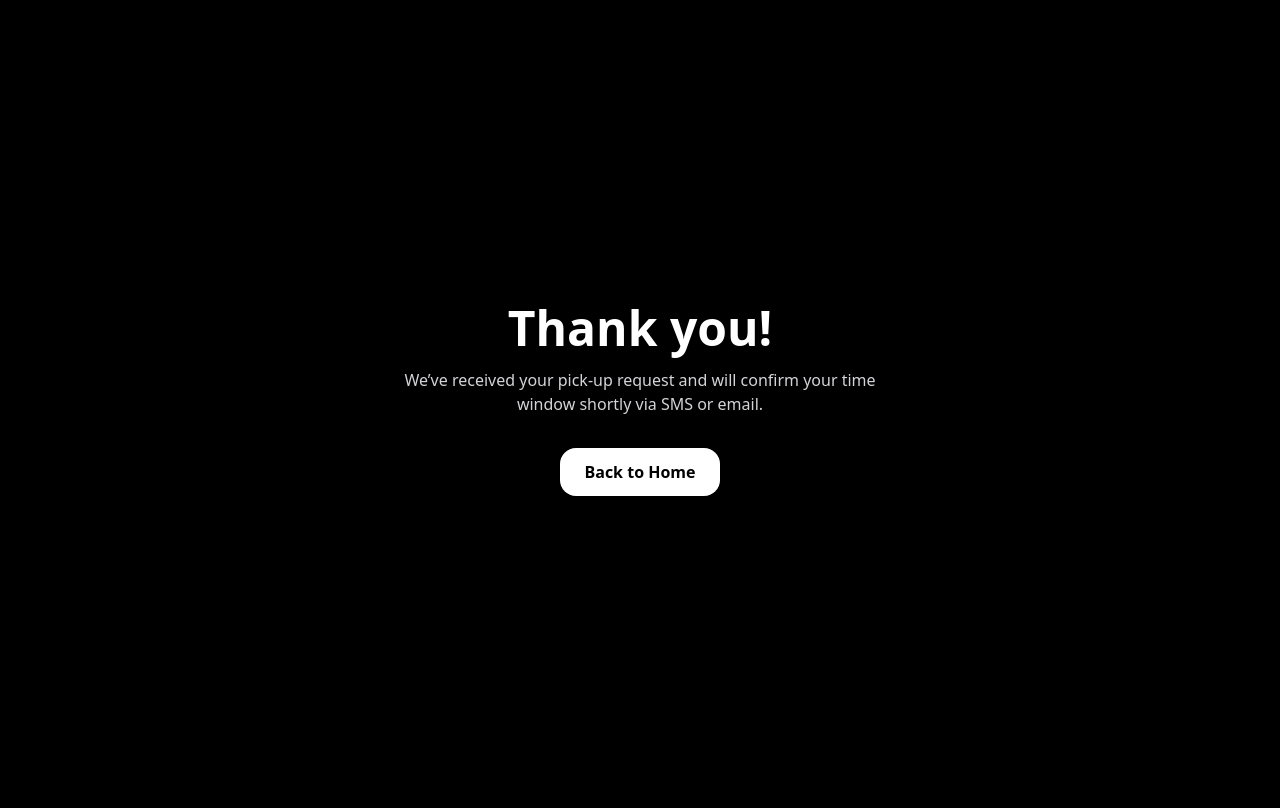
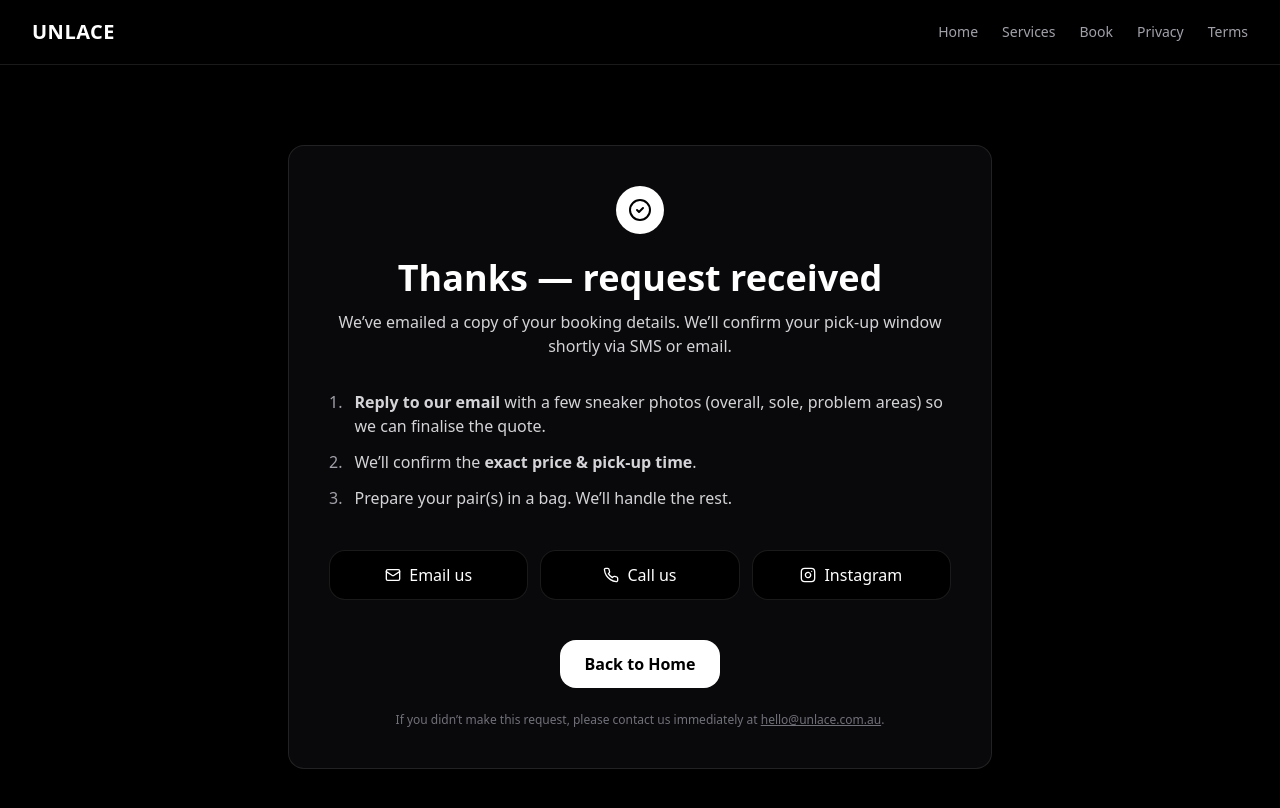
Before and after one commit to unlacesneakers/unlace-site, a Next.js app: page /thank-you in a window 1280 px wide. Shown: the top 808 px of the page. Built offline with nearby package versions, Linux system fonts and the light colour scheme.

Commit message:
Update thank-you.tsx

```diff
--- a/pages/thank-you.tsx
+++ b/pages/thank-you.tsx
@@ -1,23 +1,122 @@
+// pages/thank-you.tsx
+// UNLACE — Thank You / Confirmation
+// Clean, premium confirmation screen with next steps + contact CTAs
+
+import React from "react";
+import Head from "next/head";
 import Link from "next/link";
-import Head from "next/head";
+import Header from "../components/Header";
+import { CheckCircle2, Mail, Phone, Instagram } from "lucide-react";
 
 export default function ThankYou() {
   return (
     <>
       <Head>
-        <title>Thank You — UNLACE</title>
-        <meta name="robots" content="noindex" />
+        <title>Thanks — UNLACE Booking Received</title>
+        <meta
+          name="description"
+          content="Thanks! Your UNLACE pick-up request was received. We’ll confirm by SMS/email and request photos to finalise your quote."
+        />
+        <meta property="og:title" content="UNLACE — Booking Confirmed" />
+        <meta
+          property="og:description"
+          content="We’ve got your details. We’ll be in touch shortly to confirm your pick-up window."
+        />
+        <meta property="og:type" content="website" />
+        <style>{`html{scroll-behavior:smooth}`}</style>
+
+        {/* Optional: simple GA4 event (replace G-XXXX with your ID)
+        <script dangerouslySetInnerHTML={{
+          __html: `
+            window.dataLayer = window.dataLayer || [];
+            function gtag(){dataLayer.push(arguments)}
+            gtag('js', new Date());
+            gtag('config', 'G-XXXX', { page_path: '/thank-you' });
+            gtag('event', 'lead', { method: 'formspree' });
+          `
+        }} /> */}
       </Head>
-      <main className="min-h-screen flex items-center justify-center bg-black text-white px-4">
-        <div className="max-w-lg text-center">
-          <h1 className="text-3xl sm:text-5xl font-bold mb-4">Thank you!</h1>
-          <p className="text-zinc-300 mb-8">
-            We’ve received your pick-up request and will confirm your time window shortly via SMS or email.
-          </p>
-          <Link href="/" className="inline-block rounded-2xl bg-white text-black px-6 py-3 font-semibold hover:-translate-y-0.5 transition-transform">
-            Back to Home
-          </Link>
-        </div>
+
+      <Header />
+
+      <main className="min-h-screen bg-black text-white">
+        <section className="mx-auto max-w-3xl px-4 sm:px-6 lg:px-8 py-20">
+          {/* Card */}
+          <div className="rounded-2xl border border-white/10 bg-zinc-950 p-8 sm:p-10 text-center">
+            <div className="flex justify-center mb-6">
+              <div className="rounded-full bg-white text-black p-3">
+                <CheckCircle2 className="h-6 w-6" />
+              </div>
+            </div>
+
+            <h1 className="text-3xl sm:text-4xl font-extrabold">Thanks — request received</h1>
+            <p className="mt-3 text-zinc-300">
+              We’ve emailed a copy of your booking details. We’ll confirm your pick-up window shortly via SMS or email.
+            </p>
+
+            {/* Next steps */}
+            <div className="mt-8 text-left space-y-3 text-zinc-300">
+              <div className="flex gap-3">
+                <span className="text-zinc-400">1.</span>
+                <p>
+                  <span className="font-semibold">Reply to our email</span> with a few sneaker photos (overall, sole, problem areas)
+                  so we can finalise the quote.
+                </p>
+              </div>
+              <div className="flex gap-3">
+                <span className="text-zinc-400">2.</span>
+                <p>We’ll confirm the <span className="font-semibold">exact price & pick-up time</span>.</p>
+              </div>
+              <div className="flex gap-3">
+                <span className="text-zinc-400">3.</span>
+                <p>Prepare your pair(s) in a bag. We’ll handle the rest.</p>
+              </div>
+            </div>
+
+            {/* CTAs */}
+            <div className="mt-10 grid grid-cols-1 sm:grid-cols-3 gap-3">
+              <a
+                href="mailto:hello@unlace.com.au"
+                className="inline-flex items-center justify-center gap-2 rounded-2xl border border-white/10 bg-black px-4 py-3 hover:border-white/30"
+              >
+                <Mail className="h-4 w-4" />
+                Email us
+              </a>
+              <a
+                href="tel:+61452507067"
+                className="inline-flex items-center justify-center gap-2 rounded-2xl border border-white/10 bg-black px-4 py-3 hover:border-white/30"
+              >
+                <Phone className="h-4 w-4" />
+                Call us
+              </a>
+              <a
+                href="https://www.instagram.com/unlacesneakers/#"
+                target="_blank"
+                rel="noreferrer"
+                className="inline-flex items-center justify-center gap-2 rounded-2xl border border-white/10 bg-black px-4 py-3 hover:border-white/30"
+              >
+                <Instagram className="h-4 w-4" />
+                Instagram
+              </a>
+            </div>
+
+            {/* Back home */}
+            <div className="mt-10">
+              <Link
+                href="/"
+                className="inline-flex items-center justify-center rounded-2xl bg-white text-black px-6 py-3 font-semibold hover:-translate-y-0.5 transition-transform"
+              >
+                Back to Home
+              </Link>
+            </div>
+
+            {/* Fine print */}
+            <p className="mt-6 text-xs text-zinc-500">
+              If you didn’t make this request, please contact us immediately at{" "}
+              <a className="underline" href="mailto:hello@unlace.com.au">hello@unlace.com.au</a>.
+            </p>
+          </div>
+        </section>
       </main>
     </>
   );
```
